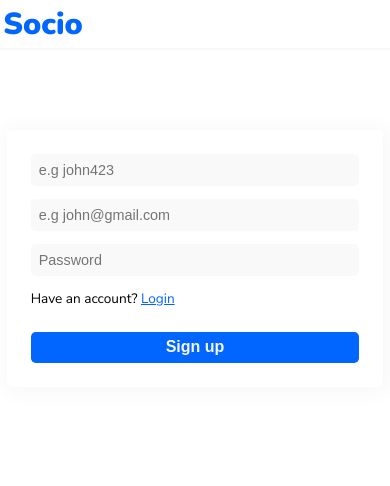
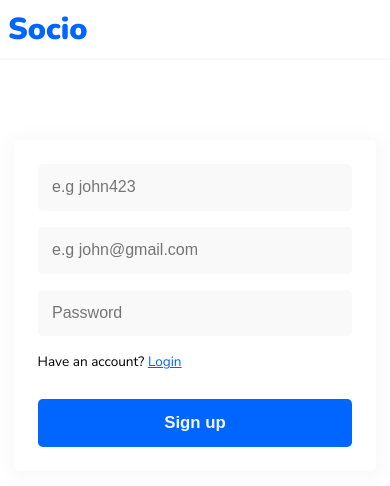
Before and after one commit to IfeanyichukwuMiracle/Socio, a React (Vite) app in the folder client/: page / in a window 390 px wide. Shown: the top 486 px of the page. Built offline with nearby package versions, Linux system fonts and the light colour scheme.

Commit message:
style changes again

```diff
--- a/client/src/Components/Banner/banner.css
+++ b/client/src/Components/Banner/banner.css
@@ -12,3 +12,9 @@ header.banner h1 {
   font-family: var(--heading-font);
   font-weight: 900;
 }
+
+@media (max-width: 500px) {
+  header.banner {
+    padding: 0.5rem;
+  }
+}
--- a/client/src/Components/SecBanner/secbanner.css
+++ b/client/src/Components/SecBanner/secbanner.css
@@ -12,7 +12,7 @@ header.banner {
 
 @media (max-width: 500px) {
   header.banner {
-    padding: 0.2rem;
+    padding: 0.5rem;
   }
 }
 header.banner h1 {
--- a/client/src/Pages/Login/login.css
+++ b/client/src/Pages/Login/login.css
@@ -40,9 +40,19 @@ section.form form button {
 
 @media (max-width: 500px) {
   section.form form {
-    width: 99%;
+    width: 97%;
   }
   section.form {
-    padding: 2rem 0.3rem 6rem 0.3rem;
+    padding: 2rem 0.5rem 6rem 0.5rem;
+  }
+  section.form form input {
+    padding: 0.9rem;
+    margin-bottom: 1rem;
+    font-size: 1rem;
+  }
+  section.form form button {
+    padding: 0.9rem;
+    margin-top: 1.7rem;
+    font-size: 1.05rem;
   }
 }
```
